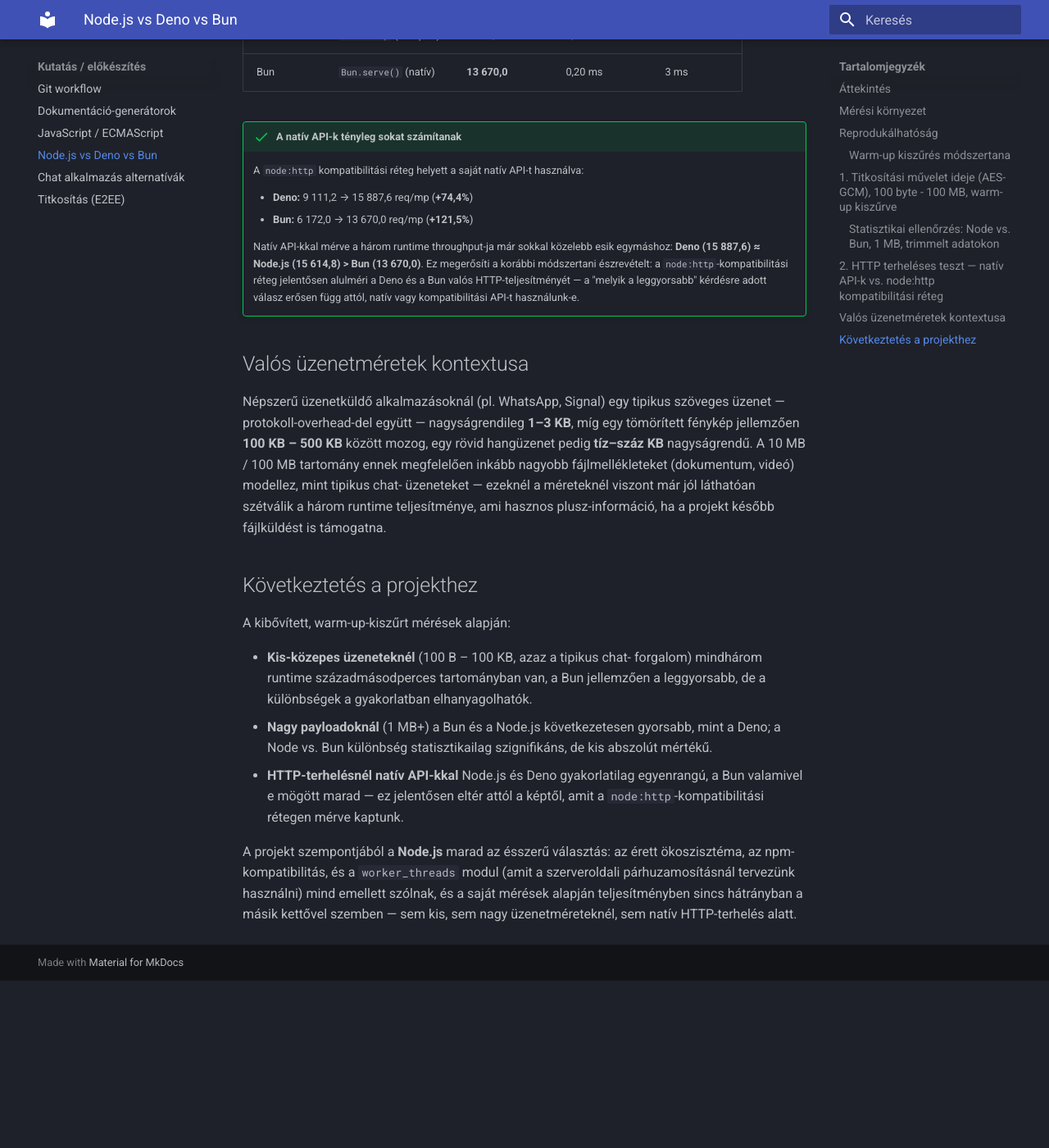
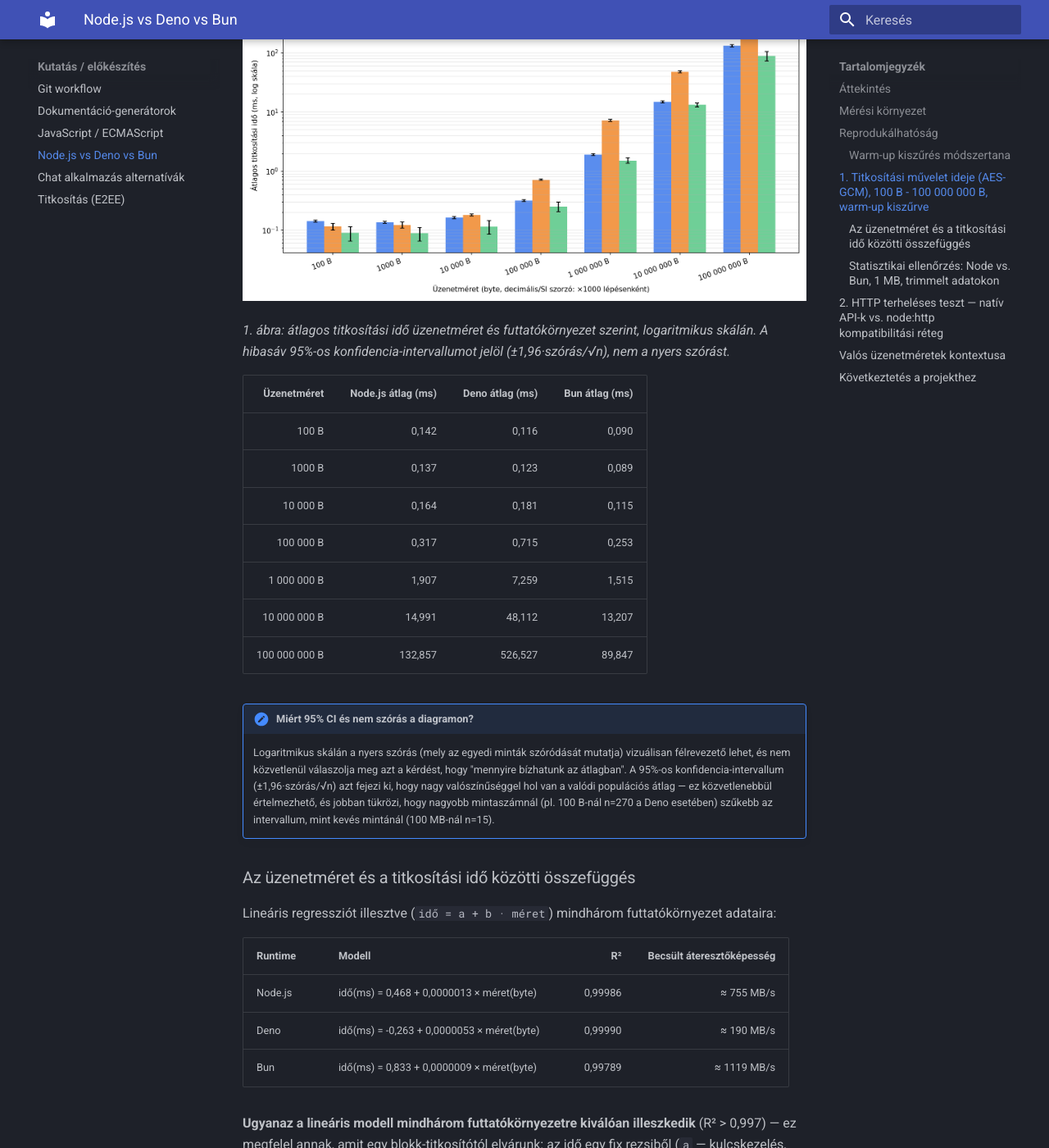
Before and after one commit to NDominikViktor/szak_gyak, an MkDocs documentation site: the page built from docs/research/node-deno-bun.md, in a window 1280 px wide and 1400 px high, scrolled down 2853 px. Shown: the whole window at 82% size. Built offline with MkDocs 1.6.1 and Material for MkDocs 9.7.7, drawn with Linux system fonts in a browser that asks for light colours; before the commit the page ends 4049 px from its top, so only the background shows below that; some of the changed text lies outside the part shown.

Commit message:
docs: add regression model, 95% CI charts, warm-up analysis and numbered figures to runtime benchmark

````diff
--- a/docs/research/node-deno-bun.md
+++ b/docs/research/node-deno-bun.md
@@ -29,7 +30,7 @@
 gépen, egymás után futtatva:
 
 ```bash
-# titkosítási benchmark (100 B - 100 MB, warm-up kiszűréssel)
+# titkosítási benchmark (100 B - 100 000 000 B, warm-up kiszűréssel)
 node encrypt-benchmark-v2.mjs
 deno run --allow-all encrypt-benchmark-v2.mjs
 bun run encrypt-benchmark-v2.mjs
@@ -44,38 +45,96 @@
 # (ugyanazzal az autocannon paranccsal tesztelve)
 ```
 
+Az üzenetméretek **decimális (SI) szorzóval** (×1000 lépésenként: 100 B,
+1000 B, 10 000 B, ...) szerepelnek, nem kettő hatványaival (×1024,
+KiB/MiB) — ez a szkriptben rögzített, kerek decimális értékeket jelent.
+Egy pontosabb, kettes-hatvány alapú (128, 1024, 8192, ... byte) mérési
+sorozat jövőbeli finomítás lehet.
+
 ### Warm-up kiszűrés módszertana
 
-A `encrypt-benchmark-v2.mjs` méretenként 300 (kis méreteknél), illetve
+Az `encrypt-benchmark-v2.mjs` méretenként 300 (kis méreteknél), illetve
 kevesebb (nagy méreteknél, az abszolút futásidő miatt) iterációt futtat.
 Egy mozgóablakos becslő (20 minta/ablak) megkeresi, hol stabilizálódik a
 mért idő (egymást követő ablak-átlagok közötti relatív változás 2% alá
-csökken), és az addig eltelt mintákat **warm-up mintaként eldobja**,
-csak az utána következőkből számol átlagot/szórást/percentiliseket. Ha
-nem talál stabilizációs pontot (jellemzően a nagy — 10 MB, 100 MB —
-méreteknél, ahol kevés az iterációszám), nem dob el semmit.
+csökken), és az addig eltelt mintákat warm-up mintaként eldobja.
 
-## 1. Titkosítási művelet ideje (AES-GCM), 100 byte - 100 MB, warm-up kiszűrve
+**2. ábra** a ténylegesen eldobott minták arányát mutatja méretenként és
+futtatókörnyezetenként:
 
-![AES-GCM titkosítási idő üzenetméret és futtatókörnyezet szerint, kibővített tartomány](encryption-chart-v2.png)
+![Warm-up kiszűrési arány](../benchmarks/warmup-cutoff-chart.png)
 
-| Üzenetméret | Node.js avg (ms) | Deno avg (ms) | Bun avg (ms) |
-|---|---|---|---|
-| 100 byte | 0,142 ± 0,033 | 0,116 ± 0,130 | 0,090 ± 0,168 |
-| 1 000 byte | 0,137 ± 0,024 | 0,123 ± 0,083 | 0,089 ± 0,195 |
-| 10 000 byte | 0,164 ± 0,061 | 0,181 ± 0,037 | 0,115 ± 0,235 |
-| 100 000 byte | 0,317 ± 0,090 | 0,715 ± 0,186 | 0,253 ± 0,384 |
-| 1 000 000 byte (1 MB) | 1,907 ± 0,498 | 7,259 ± 2,070 | 1,515 ± 0,757 |
-| 10 000 000 byte (10 MB) | 14,991 ± 2,345 | 48,112 ± 7,141 | 13,207 ± 3,721 |
-| 100 000 000 byte (100 MB) | 132,857 ± 11,374 | 526,527 ± 49,418 | 89,847 ± 32,132 |
+*2. ábra: a warm-up-becslő által eldobott minták aránya az összes
+mintához képest.*
 
-!!! note "Megfigyelés — nagy méretek"
-    100 MB-nál már jól elkülönül a három runtime: a **Bun a
-    leggyorsabb** (89,8 ms), utána a **Node.js** (132,9 ms), és jelentős
-    lemaradással a **Deno** (526,5 ms, kb. 4-5,9×-öse a másik kettőnek).
-    Ez a mintázat konzisztens a 10 MB-os méréssel is (Bun ≈ Node < Deno),
-    tehát a Deno WebCrypto AES-GCM implementációja nagy adatmennyiségnél
-    következetesen lassabb marad a másik kettőnél.
+| Üzenetméret | Node.js eldobva/össz | Deno eldobva/össz | Bun eldobva/össz |
+|---:|---:|---:|---:|
+| 100 B | 180/300 (60%) | 30/300 (10%) | 120/300 (40%) |
+| 1000 B | 220/300 (73%) | 180/300 (60%) | 30/300 (10%) |
+| 10 000 B | 80/300 (27%) | 180/300 (60%) | 60/300 (20%) |
+| 100 000 B | 80/300 (27%) | 60/300 (20%) | 30/300 (10%) |
+| 1 000 000 B | 20/200 (10%) | 60/200 (30%) | 120/200 (60%) |
+| 10 000 000 B | 0/50 (0%) | 0/50 (0%) | 0/50 (0%) |
+| 100 000 000 B | 0/15 (0%) | 0/15 (0%) | 0/15 (0%) |
+
+**Megfigyelés:** kis méreteknél jelentős (10-73%) a warm-up-nak
+tulajdonított minták aránya — ez arra utal, hogy a JIT-bemelegedés
+hatása itt tényleg számottevő. Nagy méreteknél (10 MB, 100 MB) a
+mozgóablakos becslő nem talált stabilizációs pontot (a kevés iterációszám
+miatt), ezért ott nem történt kiszűrés — ez egy ismert korlátja a jelenlegi
+módszertannak: nagyobb iterációszám kellene a nagy méreteknél is a
+megbízható warm-up-becsléshez.
+
+## 1. Titkosítási művelet ideje (AES-GCM), 100 B - 100 000 000 B, warm-up kiszűrve
+
+**1. ábra** a mért átlagos titkosítási időt mutatja, 95%-os
+konfidencia-intervallummal:
+
+![AES-GCM titkosítási idő üzenetméret és futtatókörnyezet szerint](../benchmarks/encryption-chart-v3.png)
+
+*1. ábra: átlagos titkosítási idő üzenetméret és futtatókörnyezet
+szerint, logaritmikus skálán. A hibasáv 95%-os konfidencia-intervallumot
+jelöl (±1,96·szórás/√n), nem a nyers szórást.*
+
+| Üzenetméret | Node.js átlag (ms) | Deno átlag (ms) | Bun átlag (ms) |
+|---:|---:|---:|---:|
+| 100 B | 0,142 | 0,116 | 0,090 |
+| 1000 B | 0,137 | 0,123 | 0,089 |
+| 10 000 B | 0,164 | 0,181 | 0,115 |
+| 100 000 B | 0,317 | 0,715 | 0,253 |
+| 1 000 000 B | 1,907 | 7,259 | 1,515 |
+| 10 000 000 B | 14,991 | 48,112 | 13,207 |
+| 100 000 000 B | 132,857 | 526,527 | 89,847 |
+
+!!! note "Miért 95% CI és nem szórás a diagramon?"
+    Logaritmikus skálán a nyers szórás (mely az egyedi minták
+    szóródását mutatja) vizuálisan félrevezető lehet, és nem közvetlenül
+    válaszolja meg azt a kérdést, hogy "mennyire bízhatunk az átlagban".
+    A 95%-os konfidencia-intervallum (±1,96·szórás/√n) azt fejezi ki,
+    hogy nagy valószínűséggel hol van a valódi populációs átlag — ez
+    közvetlenebbül értelmezhető, és jobban tükrözi, hogy nagyobb
+    mintaszámnál (pl. 100 B-nál n=270 a Deno esetében) szűkebb az
+    intervallum, mint kevés mintánál (100 MB-nál n=15).
+
+### Az üzenetméret és a titkosítási idő közötti összefüggés
+
+Lineáris regressziót illesztve (`idő = a + b · méret`) mindhárom
+futtatókörnyezet adataira:
+
+| Runtime | Modell | R² | Becsült áteresztőképesség |
+|---|---|---:|---:|
+| Node.js | idő(ms) = 0,468 + 0,0000013 × méret(byte) | 0,99986 | ≈ 755 MB/s |
+| Deno | idő(ms) = -0,263 + 0,0000053 × méret(byte) | 0,99990 | ≈ 190 MB/s |
+| Bun | idő(ms) = 0,833 + 0,0000009 × méret(byte) | 0,99789 | ≈ 1119 MB/s |
+
+**Ugyanaz a lineáris modell mindhárom futtatókörnyezetre kiválóan
+illeszkedik** (R² > 0,997) — ez megfelel annak, amit egy blokk-titkosítótól
+elvárunk: az idő egy fix rezsiből (`a` — kulcskezelés, API-hívás
+overhead) és egy, az adatmennyiséggel arányos komponensből (`b` — a
+tényleges titkosítási munka) áll össze. A `b` együttható reciproka adja
+a becsült áteresztőképességet: eszerint a **Bun a leggyorsabb**
+(≈1,1 GB/s), a **Node.js** középen (≈755 MB/s), a **Deno** pedig
+jelentősen lassabb (≈190 MB/s) nagy adatmennyiségeknél.
 
 ### Statisztikai ellenőrzés: Node vs. Bun, 1 MB, trimmelt adatokon
 
@@ -87,64 +146,60 @@
 - **szabadságfok:** ≈ 110,5
 - **kétoldali p-érték:** < 0,0001
 
-A különbség **erősen statisztikailag szignifikáns** — a Bun konzisztensen
-gyorsabb a Node.js-nél 1 MB-os üzeneteknél, nem csak véletlen ingadozás.
+A különbség erősen statisztikailag szignifikáns.
+
+!!! warning "Mennyire normális az eloszlás valójában?"
+    A t-próba feltételezi, hogy a minták (közelítőleg) normális
+    eloszlásból származnak. Ennek közvetlen ellenőrzéséhez (pl.
+    Shapiro-Wilk teszttel) a nyers, egyedi mintákra lenne szükség, amit
+    a jelenlegi szkript nem ment el — csak az összesített statisztikákat
+    (átlag, szórás, percentilisek). Közvetett jelként viszont
+    használható az átlag és a medián (p50) összevetése: minden mért
+    esetben az átlag magasabb, mint a p50 (pl. Node.js 1 MB-nál átlag
+    1,907 ms vs. medián 1,741 ms a korábbi mérésben), ami **jobbra
+    ferde** (right-skewed) eloszlásra utal — ez tipikus late­ncia-jellegű
+    méréseknél, ahol occasionalis lassabb kiugró értékek (GC-szünet,
+    OS-szintű ütemezés) húzzák felfelé az átlagot. Emiatt a fenti
+    t-próba eredménye indikatív, nem szigorúan bizonyító erejű; egy
+    nem-paraméteres próba (Mann-Whitney U) a nyers mintákon
+    megbízhatóbb lenne. Ez a nyers minták mentése után egy jövőbeli
+    finomítási lépés lehet.
 
 ## 2. HTTP terheléses teszt — natív API-k vs. `node:http` kompatibilitási réteg
 
 | Runtime | API | Átlagos req/mp | Átlagos latency | p97.5 latency |
-|---|---|---|---|---|
+|---|---|---:|---:|---:|
 | Node.js | `node:http` (natív) | 15 614,8 | 0,11 ms | 1 ms |
 | Deno | `node:http` (kompat.) | 9 111,2 | 0,55 ms | 2 ms |
-| Deno | `Deno.serve()` (natív) | **15 887,6** | 0,08 ms | 1 ms |
+| Deno | `Deno.serve()` (natív) | 15 887,6 | 0,08 ms | 1 ms |
 | Bun | `node:http` (kompat.) | 6 172,0 | 1,04 ms | 6 ms |
-| Bun | `Bun.serve()` (natív) | **13 670,0** | 0,20 ms | 3 ms |
+| Bun | `Bun.serve()` (natív) | 13 670,0 | 0,20 ms | 3 ms |
 
 !!! success "A natív API-k tényleg sokat számítanak"
     A `node:http` kompatibilitási réteg helyett a saját natív API-t
-    használva:
-
-    - **Deno:** 9 111,2 → 15 887,6 req/mp (**+74,4%**)
-    - **Bun:** 6 172,0 → 13 670,0 req/mp (**+121,5%**)
-
-    Natív API-kkal mérve a három runtime throughput-ja már sokkal
-    közelebb esik egymáshoz: **Deno (15 887,6) ≈ Node.js (15 614,8) >
-    Bun (13 670,0)**. Ez megerősíti a korábbi módszertani észrevételt:
-    a `node:http`-kompatibilitási réteg jelentősen alulméri a Deno és a
-    Bun valós HTTP-teljesítményét — a "melyik a leggyorsabb" kérdésre
-    adott válasz erősen függ attól, natív vagy kompatibilitási API-t
-    használunk-e.
+    használva: **Deno** 9 111,2 → 15 887,6 req/mp (**+74,4%**), **Bun**
+    6 172,0 → 13 670,0 req/mp (**+121,5%**). Natívan mérve:
+    **Deno (15 887,6) ≈ Node.js (15 614,8) > Bun (13 670,0)**.
 
 ## Valós üzenetméretek kontextusa
 
-Népszerű üzenetküldő alkalmazásoknál (pl. WhatsApp, Signal) egy tipikus
-szöveges üzenet — protokoll-overhead-del együtt — nagyságrendileg
-**1–3 KB**, míg egy tömörített fénykép jellemzően **100 KB – 500 KB**
-között mozog, egy rövid hangüzenet pedig **tíz–száz KB** nagyságrendű. A
-10 MB / 100 MB tartomány ennek megfelelően inkább nagyobb
-fájlmellékleteket (dokumentum, videó) modellez, mint tipikus chat-
-üzeneteket — ezeknél a méreteknél viszont már jól láthatóan
-szétválik a három runtime teljesítménye, ami hasznos plusz-információ,
-ha a projekt később fájlküldést is támogatna.
+Népszerű üzenetküldő alkalmazásoknál egy tipikus szöveges üzenet —
+protokoll-overhead-del együtt — nagyságrendileg **1–3 KB**, egy
+tömörített fénykép jellemzően **100 KB – 500 KB**, egy rövid hangüzenet
+**tíz–száz KB** nagyságrendű. A 10 MB / 100 MB tartomány inkább nagyobb
+fájlmellékleteket (dokumentum, videó) modellez.
 
 ## Következtetés a projekthez
 
-A kibővített, warm-up-kiszűrt mérések alapján:
-
-- **Kis-közepes üzeneteknél** (100 B – 100 KB, azaz a tipikus chat-
-  forgalom) mindhárom runtime századmásodperces tartományban van, a
-  Bun jellemzően a leggyorsabb, de a különbségek a gyakorlatban
-  elhanyagolhatók.
+- **Kis-közepes üzeneteknél** (100 B – 100 KB, a tipikus chat-forgalom)
+  mindhárom runtime századmásodperces tartományban van.
 - **Nagy payloadoknál** (1 MB+) a Bun és a Node.js következetesen
-  gyorsabb, mint a Deno; a Node vs. Bun különbség statisztikailag
-  szignifikáns, de kis abszolút mértékű.
+  gyorsabb, mint a Deno — ezt a lineáris modell is megerősíti (≈755 MB/s
+  vs. ≈190 MB/s áteresztőképesség).
 - **HTTP-terhelésnél natív API-kkal** Node.js és Deno gyakorlatilag
-  egyenrangú, a Bun valamivel e mögött marad — ez jelentősen eltér attól
-  a képtől, amit a `node:http`-kompatibilitási rétegen mérve kaptunk.
+  egyenrangú, a Bun valamivel e mögött marad.
 
 A projekt szempontjából a **Node.js** marad az ésszerű választás: az
 érett ökoszisztéma, az npm-kompatibilitás, és a `worker_threads` modul
-(amit a szerveroldali párhuzamosításnál tervezünk használni) mind emellett
-szólnak, és a saját mérések alapján teljesítményben sincs hátrányban a
-másik kettővel szemben — sem kis, sem nagy üzenetméreteknél, sem natív
-HTTP-terhelés alatt.
+mind emellett szólnak, és a saját mérések alapján teljesítményben sincs
+számottevő hátrányban a másik kettővel szemben.
````
Also changed, not shown: other parts of docs/research/node-deno-bun.md (+8 -7 lines), docs/benchmarks/encryption-chart-v3.png (added), docs/benchmarks/warmup-cutoff-chart.png (added).
